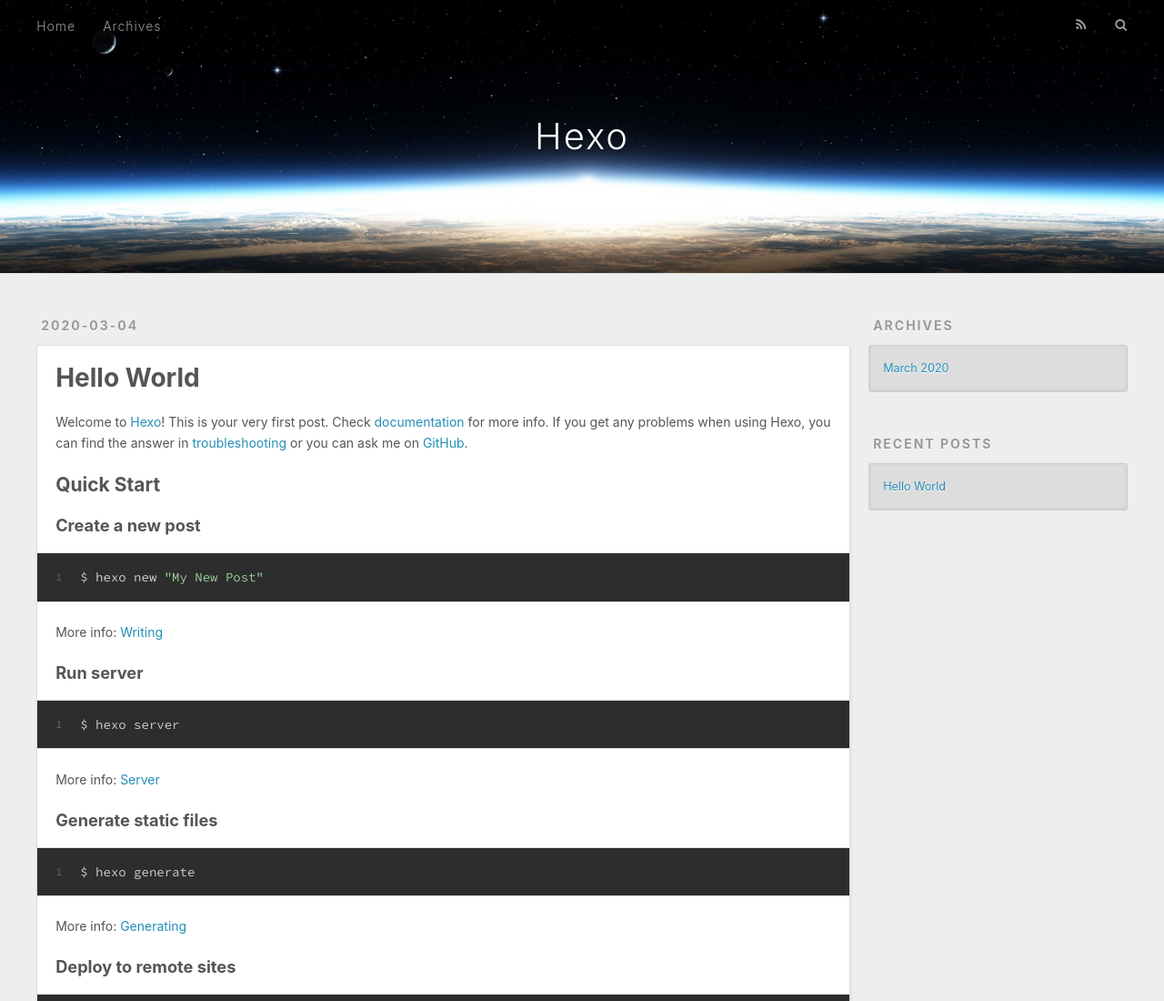
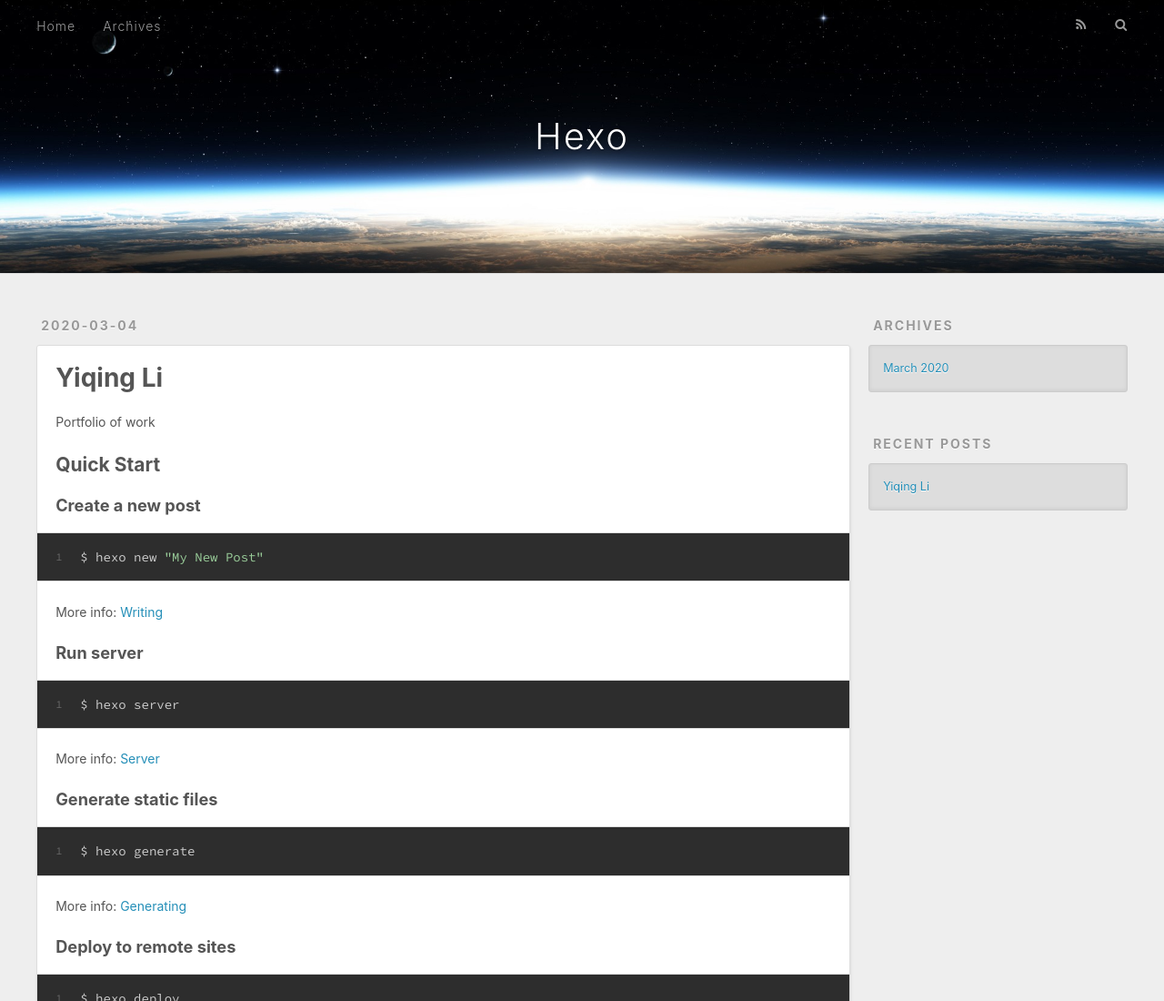
Before and after one commit to totoma14/totoma14.github.io, a plain HTML site: page 2020/03/04/hello-world/index.html in a window 1280 px wide. Shown: the top 1100 px of the page at 91% size. Drawn offline with nearby package versions, Linux system fonts and the light colour scheme.

Commit message:
Site updated: 2020-03-04 21:56:39

```diff
--- a/2020/03/04/hello-world/index.html
+++ b/2020/03/04/hello-world/index.html
@@ -5,17 +5,17 @@
 
 
 
-  <title>Hello World | Hexo</title>
+  <title>Yiqing Li | Hexo</title>
   <meta name="viewport" content="width=device-width, initial-scale=1, maximum-scale=1">
-  <meta name="description" content="Welcome to Hexo! This is your very first post. Check documentation for more info. If you get any problems when using Hexo, you can find the answer in troubleshooting or you can ask me on GitHub. Quick">
+  <meta name="description" content="Portfolio of work Quick StartCreate a new post1$ hexo new &quot;My New Post&quot;  More info: Writing Run server1$ hexo server  More info: Server Generate static files1$ hexo generate  More info: Generating Dep">
 <meta property="og:type" content="article">
-<meta property="og:title" content="Hello World">
+<meta property="og:title" content="Yiqing Li">
 <meta property="og:url" content="http://yoursite.com/2020/03/04/hello-world/index.html">
 <meta property="og:site_name" content="Hexo">
-<meta property="og:description" content="Welcome to Hexo! This is your very first post. Check documentation for more info. If you get any problems when using Hexo, you can find the answer in troubleshooting or you can ask me on GitHub. Quick">
+<meta property="og:description" content="Portfolio of work Quick StartCreate a new post1$ hexo new &quot;My New Post&quot;  More info: Writing Run server1$ hexo server  More info: Server Generate static files1$ hexo generate  More info: Generating Dep">
 <meta property="og:locale" content="en_US">
 <meta property="article:published_time" content="2020-03-04T05:06:04.323Z">
-<meta property="article:modified_time" content="2020-03-04T05:06:04.323Z">
+<meta property="article:modified_time" content="2020-03-04T13:56:27.164Z">
 <meta property="article:author" content="John Doe">
 <meta name="twitter:card" content="summary">
 
@@ -80,7 +80,7 @@
 
 
     <h1 class="article-title" itemprop="name">
-      Hello World
+      Yiqing Li
     </h1>
 
 
@@ -88,7 +88,7 @@
 
     <div class="article-entry" itemprop="articleBody">
 
-        <p>Welcome to <a href="https://hexo.io/" target="_blank" rel="noopener">Hexo</a>! This is your very first post. Check <a href="https://hexo.io/docs/" target="_blank" rel="noopener">documentation</a> for more info. If you get any problems when using Hexo, you can find the answer in <a href="https://hexo.io/docs/troubleshooting.html" target="_blank" rel="noopener">troubleshooting</a> or you can ask me on <a href="https://github.com/hexojs/hexo/issues" target="_blank" rel="noopener">GitHub</a>.</p>
+        <p>Portfolio of work</p>
 <h2 id="Quick-Start"><a href="#Quick-Start" class="headerlink" title="Quick Start"></a>Quick Start</h2><h3 id="Create-a-new-post"><a href="#Create-a-new-post" class="headerlink" title="Create a new post"></a>Create a new post</h3><figure class="highlight bash"><table><tr><td class="gutter"><pre><span class="line">1</span><br></pre></td><td class="code"><pre><span class="line">$ hexo new <span class="string">"My New Post"</span></span><br></pre></td></tr></table></figure>
 
 <p>More info: <a href="https://hexo.io/docs/writing.html" target="_blank" rel="noopener">Writing</a></p>
@@ -144,7 +144,7 @@
       <ul>
 
           <li>
-            <a href="/2020/03/04/hello-world/">Hello World</a>
+            <a href="/2020/03/04/hello-world/">Yiqing Li</a>
           </li>
 
       </ul>
```
Also changed, not shown: archives/2020/03/index.html (+2 -2 lines), archives/2020/index.html (+2 -2 lines), archives/index.html (+2 -2 lines), index.html (+3 -3 lines).
